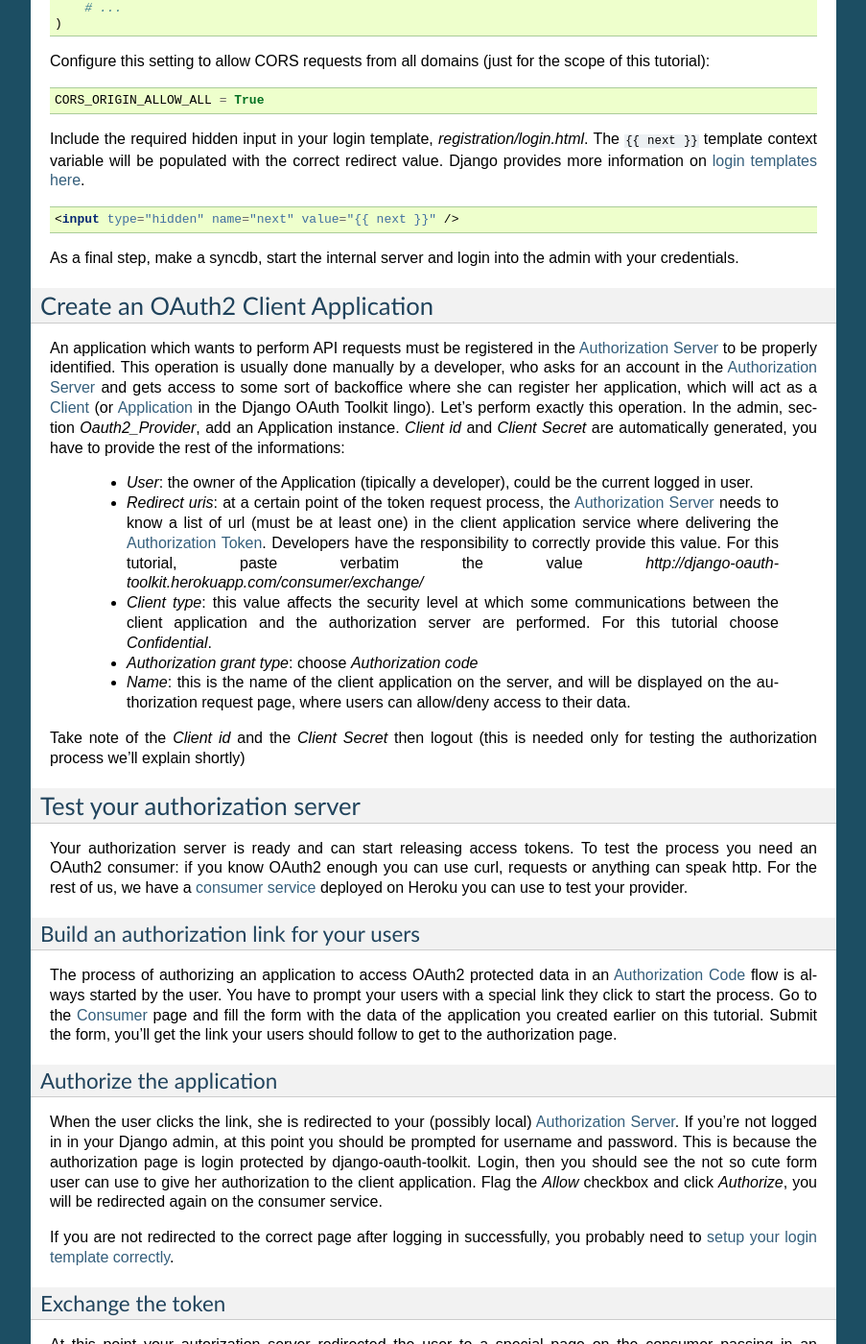
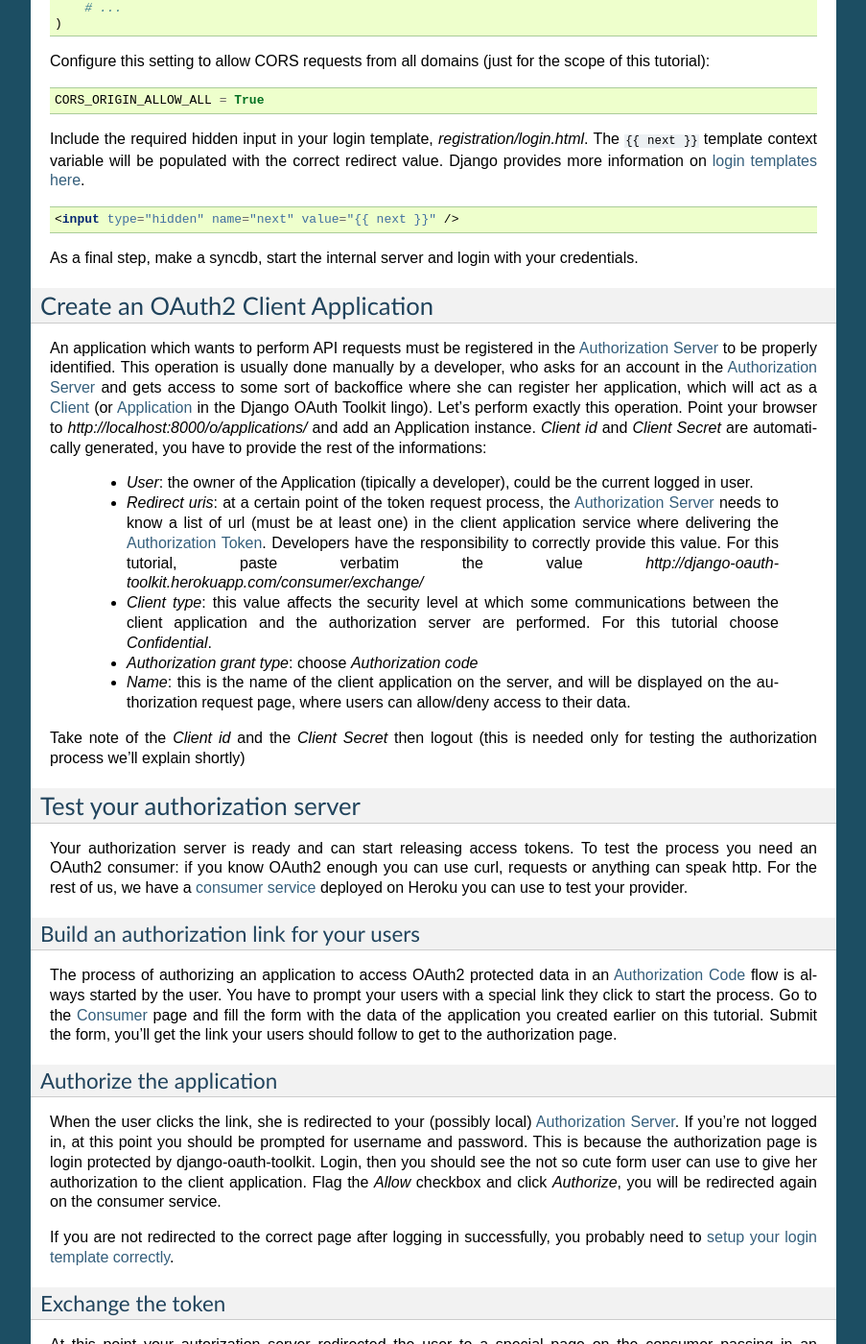
Before and after one commit to sheriffwoody0922/oauth-python-django, a Sphinx documentation site: the page built from docs/tutorial/tutorial_01.rst, in a window 1280 px wide and 1400 px high, scrolled down 869 px. Shown: the whole window at 96% size, without its empty margins (198-1101 px from the left). Built offline with Sphinx 7.4.7, drawn with Linux system fonts in a browser that asks for light colours.

Commit message:
refer to application views not the admin in the docs, fixes #43

```diff
--- a/docs/tutorial/tutorial_01.rst
+++ b/docs/tutorial/tutorial_01.rst
@@ -69,7 +69,7 @@ redirect value. Django provides more information on `login templates here
 
     <input type="hidden" name="next" value="{{ next }}" />
 
-As a final step, make a syncdb, start the internal server and login into the admin with your credentials.
+As a final step, make a syncdb, start the internal server and login with your credentials.
 
 Create an OAuth2 Client Application
 -----------------------------------
@@ -78,7 +78,7 @@ identified. This operation is usually done manually by a developer, who asks for
 :term:`Authorization Server` and gets access to some sort of backoffice where she can register her application, which
 will act as a :term:`Client` (or :term:`Application` in the Django OAuth Toolkit lingo).
 Let's perform exactly this operation.
-In the admin, section `Oauth2_Provider`, add an Application instance.
+Point your browser to `http://localhost:8000/o/applications/` and add an Application instance.
 `Client id` and `Client Secret` are automatically generated, you have to provide the rest of the informations:
 
  * `User`: the owner of the Application (tipically a developer), could be the current logged in user.
@@ -116,8 +116,8 @@ to the authorization page.
 
 Authorize the application
 +++++++++++++++++++++++++
-When the user clicks the link, she is redirected to your (possibly local) :term:`Authorization Server`. If you're not logged in
-in your Django admin, at this point you should be prompted for username and password. This is because the authorization
+When the user clicks the link, she is redirected to your (possibly local) :term:`Authorization Server`.
+If you're not logged in, at this point you should be prompted for username and password. This is because the authorization
 page is login protected by django-oauth-toolkit. Login, then you should see the not so cute form user can use to give
 her authorization to the client application. Flag the *Allow* checkbox and click *Authorize*, you will be redirected
 again on the consumer service.
```
Also changed, not shown: docs/rest-framework/getting_started.rst (+5 -2 lines).
